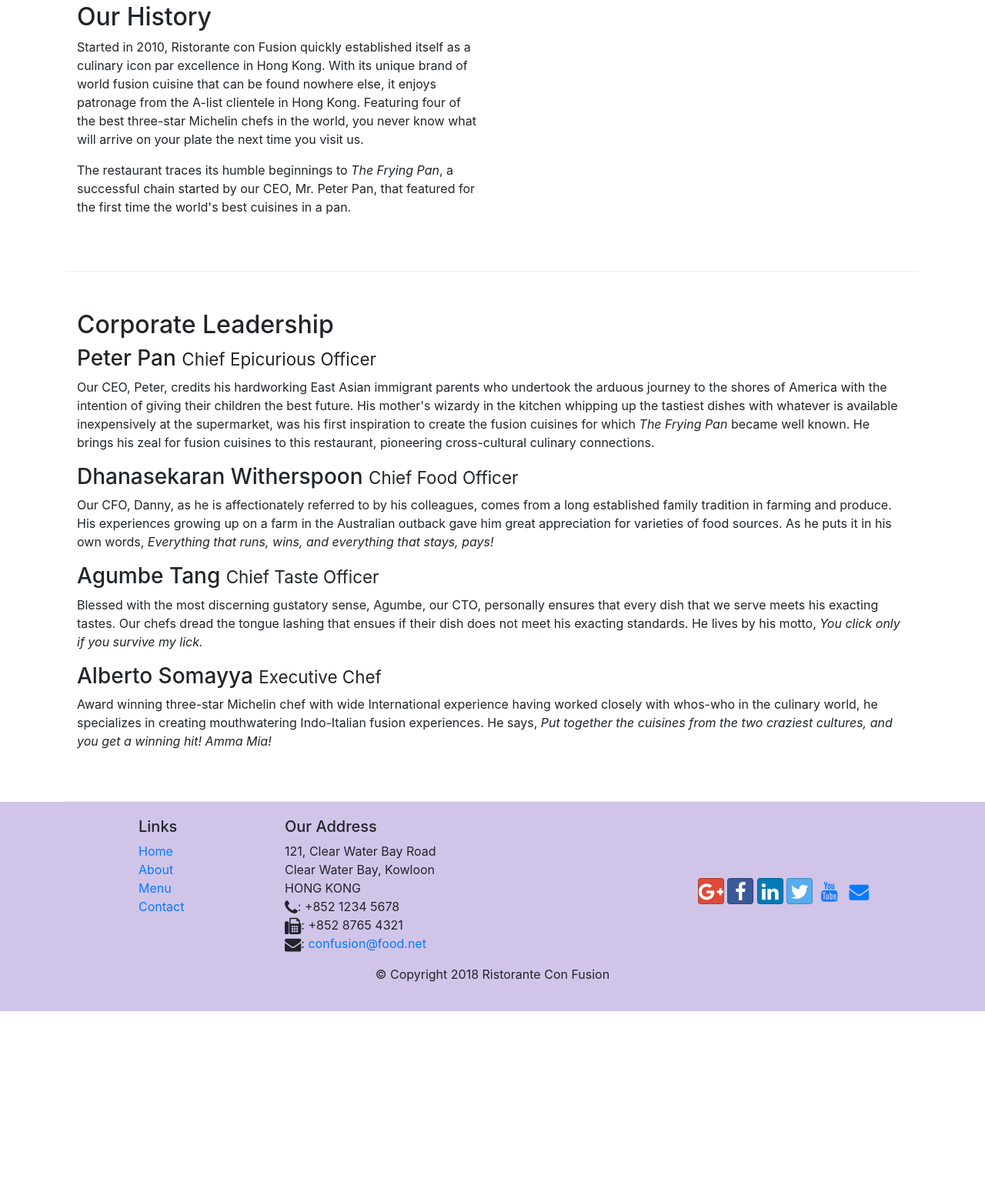
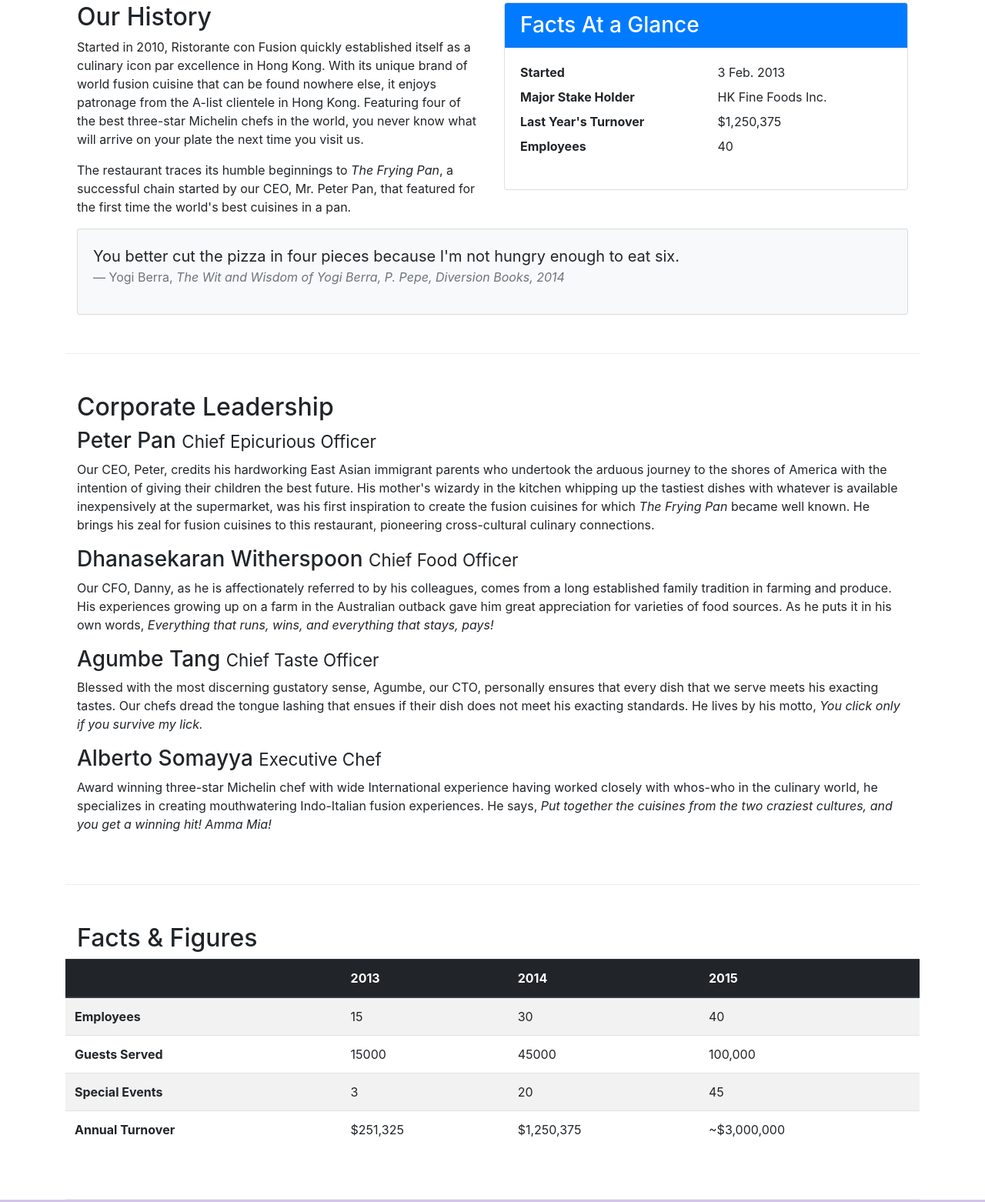
Before and after one commit to xabela/confusion, a website: page aboutus.html in a window 1280 px wide. Shown: the part 462-2024 px from the top of the page at 77% size. Before the commit the page ends 1776 px from the top, so only its background shows below. Drawn offline with nearby package versions, Linux system fonts and the light colour scheme.

Commit message:
tables and cards

```diff
--- a/aboutus.html
+++ b/aboutus.html
@@ -26,10 +26,14 @@
             <!-- mr auto buat menu2nya ditaruh mulai dari kanan -->
             <div class="collapse navbar-collapse" id="Navbar">
                 <ul class="navbar-nav mr-auto">
-                    <li class="nav-item"><a class="nav-link" href="./index.html"><span class="fa fa-home fa-lg"></span>Home</a></li>
-                    <li class="nav-item active"><a class="nav-link" href="#"><span class="fa fa-info fa-lg"></span>About</a></li>
-                    <li class="nav-item"><a class="nav-link" href="#"><span class="fa fa-list fa-lg"></span>Menu</a></li>
-                    <li class="nav-item"><a class="nav-link" href="./contactus.html"><span class="fa fa-address-card fa-lg"></span>Contact</a></li>
+                    <li class="nav-item"><a class="nav-link" href="./index.html"><span
+                                class="fa fa-home fa-lg"></span>Home</a></li>
+                    <li class="nav-item active"><a class="nav-link" href="#"><span
+                                class="fa fa-info fa-lg"></span>About</a></li>
+                    <li class="nav-item"><a class="nav-link" href="#"><span class="fa fa-list fa-lg"></span>Menu</a>
+                    </li>
+                    <li class="nav-item"><a class="nav-link" href="./contactus.html"><span
+                                class="fa fa-address-card fa-lg"></span>Contact</a></li>
                 </ul>
             </div>
         </div>
@@ -40,7 +44,8 @@
             <div class="row row-header">
                 <div class="col-12 col-sm-6">
                     <h1>Ristorante con Fusion</h1>
-                    <p>We take inspiration from the World's best cuisines, and create a unique fusion experience. Our lipsmacking creations will tickle your culinary senses!</p>
+                    <p>We take inspiration from the World's best cuisines, and create a unique fusion experience. Our
+                        lipsmacking creations will tickle your culinary senses!</p>
                 </div>
                 <div class="col-12 col-sm">
                 </div>
@@ -63,28 +68,114 @@
         <div class="row row-content">
             <div class="col-12 col-sm-6">
                 <h2>Our History</h2>
-                <p>Started in 2010, Ristorante con Fusion quickly established itself as a culinary icon par excellence in Hong Kong. With its unique brand of world fusion cuisine that can be found nowhere else, it enjoys patronage from the A-list clientele in Hong Kong.  Featuring four of the best three-star Michelin chefs in the world, you never know what will arrive on your plate the next time you visit us.</p>
-                <p>The restaurant traces its humble beginnings to <em>The Frying Pan</em>, a successful chain started by our CEO, Mr. Peter Pan, that featured for the first time the world's best cuisines in a pan.</p>
+                <p>Started in 2010, Ristorante con Fusion quickly established itself as a culinary icon par excellence
+                    in Hong Kong. With its unique brand of world fusion cuisine that can be found nowhere else, it
+                    enjoys patronage from the A-list clientele in Hong Kong. Featuring four of the best three-star
+                    Michelin chefs in the world, you never know what will arrive on your plate the next time you visit
+                    us.</p>
+                <p>The restaurant traces its humble beginnings to <em>The Frying Pan</em>, a successful chain started by
+                    our CEO, Mr. Peter Pan, that featured for the first time the world's best cuisines in a pan.</p>
             </div>
-            <div class="col-12 col-sm">
+            <div class="col-12 col-sm-6">
+                <div class="card">
+                    <h3 class="card-header bg-primary text-white">Facts At a Glance</h3>
+                    <div class="card-body">
+                        <dl class="row">
+                            <dt class="col-6">Started</dt>
+                            <dd class="col-6">3 Feb. 2013</dd>
+                            <dt class="col-6">Major Stake Holder</dt>
+                            <dd class="col-6">HK Fine Foods Inc.</dd>
+                            <dt class="col-6">Last Year's Turnover</dt>
+                            <dd class="col-6">$1,250,375</dd>
+                            <dt class="col-6">Employees</dt>
+                            <dd class="col-6">40</dd>
+                        </dl>
                     </div>
                 </div>
-
+            </div>
+            <div class="col-12">
+                <div class="card card-body bg-light">
+                    <blockquote class="blockquote">
+                        <p class="mb-0">You better cut the pizza in four pieces because
+                            I'm not hungry enough to eat six.</p>
+                        <footer class="blockquote-footer">Yogi Berra,
+                            <cite title="Source Title">The Wit and Wisdom of Yogi Berra,
+                            P. Pepe, Diversion Books, 2014</cite>
+                        </footer>
+                    </blockquote>
+                </div>
+            </div>
+        </div>
 
         <div class="row-content">
             <div class="col-12">
                 <h2>Corporate Leadership</h2>
                 <h3>Peter Pan <small>Chief Epicurious Officer</small></h3>
-                <p class="d-none d-sm-block">Our CEO, Peter, credits his hardworking East Asian immigrant parents who undertook the arduous journey to the shores of America with the intention of giving their children the best future. His mother's wizardy in the kitchen whipping up the tastiest dishes with whatever is available inexpensively at the supermarket, was his first inspiration to create the fusion cuisines for which <em>The Frying Pan</em> became well known. He brings his zeal for fusion cuisines to this restaurant, pioneering cross-cultural culinary connections.</p>
+                <p class="d-none d-sm-block">Our CEO, Peter, credits his hardworking East Asian immigrant parents who
+                    undertook the arduous journey to the shores of America with the intention of giving their children
+                    the best future. His mother's wizardy in the kitchen whipping up the tastiest dishes with whatever
+                    is available inexpensively at the supermarket, was his first inspiration to create the fusion
+                    cuisines for which <em>The Frying Pan</em> became well known. He brings his zeal for fusion cuisines
+                    to this restaurant, pioneering cross-cultural culinary connections.</p>
                 <h3>Dhanasekaran Witherspoon <small>Chief Food Officer</small></h3>
-                <p class="d-none d-sm-block">Our CFO, Danny, as he is affectionately referred to by his colleagues, comes from a long established family tradition in farming and produce. His experiences growing up on a farm in the Australian outback gave him great appreciation for varieties of food sources. As he puts it in his own words, <em>Everything that runs, wins, and everything that stays, pays!</em></p>
+                <p class="d-none d-sm-block">Our CFO, Danny, as he is affectionately referred to by his colleagues,
+                    comes from a long established family tradition in farming and produce. His experiences growing up on
+                    a farm in the Australian outback gave him great appreciation for varieties of food sources. As he
+                    puts it in his own words, <em>Everything that runs, wins, and everything that stays, pays!</em></p>
                 <h3>Agumbe Tang <small>Chief Taste Officer</small></h3>
-                <p class="d-none d-sm-block">Blessed with the most discerning gustatory sense, Agumbe, our CTO, personally ensures that every dish that we serve meets his exacting tastes. Our chefs dread the tongue lashing that ensues if their dish does not meet his exacting standards. He lives by his motto, <em>You click only if you survive my lick.</em></p>
+                <p class="d-none d-sm-block">Blessed with the most discerning gustatory sense, Agumbe, our CTO,
+                    personally ensures that every dish that we serve meets his exacting tastes. Our chefs dread the
+                    tongue lashing that ensues if their dish does not meet his exacting standards. He lives by his
+                    motto, <em>You click only if you survive my lick.</em></p>
                 <h3>Alberto Somayya <small>Executive Chef</small></h3>
-                <p class="d-none d-sm-block">Award winning three-star Michelin chef with wide International experience having worked closely with whos-who in the culinary world, he specializes in creating mouthwatering Indo-Italian fusion experiences. He says, <em>Put together the cuisines from the two craziest cultures, and you get a winning hit! Amma Mia!</em></p>
+                <p class="d-none d-sm-block">Award winning three-star Michelin chef with wide International experience
+                    having worked closely with whos-who in the culinary world, he specializes in creating mouthwatering
+                    Indo-Italian fusion experiences. He says, <em>Put together the cuisines from the two craziest
+                        cultures, and you get a winning hit! Amma Mia!</em></p>
             </div>
         </div>
-
+        <div class="row-content">
+            <div class="col-12 col-sm-9">
+                <h2>Facts &amp; Figures</h2>
+            </div>
+            <div class="table-responsive">
+                <table class="table table-striped">
+                    <thead class="thead-dark">
+                        <tr>
+                            <th>&nbsp;</th>
+                            <th>2013</th>
+                            <th>2014</th>
+                            <th>2015</th>
+                        </tr>
+                    </thead>
+                    <tbody>
+                        <tr>
+                            <th>Employees</th>
+                            <td>15</td>
+                            <td>30</td>
+                            <td>40</td>
+                        </tr>
+                        <tr>
+                            <th>Guests Served</th>
+                            <td>15000</td>
+                            <td>45000</td>
+                            <td>100,000</td>
+                        </tr>
+                        <tr>
+                            <th>Special Events</th>
+                            <td>3</td>
+                            <td>20</td>
+                            <td>45</td>
+                        </tr>
+                        <tr>
+                            <th>Annual Turnover</th>
+                            <td>$251,325</td>
+                            <td>$1,250,375</td>
+                            <td>~$3,000,000</td>
+                        </tr>
+                </table>
+            </div>
+        </div>
     </div>
 
     <footer class="footer">
@@ -112,11 +203,16 @@
                 </div>
                 <div class="col-12 col-sm-4 align-self-center">
                     <div class="text-center">
-                        <a class="btn btn-social-icon btn-google" href="http://google.com/+"><i class="fa fa-google-plus fa-lg"></i></a>
-                        <a class="btn btn-social-icon btn-facebook" href="http://www.facebook.com/profile.php?id="><i class="fa fa-facebook fa-lg"></i></a>
-                        <a class="btn btn-social-icon btn-linkedin" href="http://www.linkedin.com/in/"><i class="fa fa-linkedin fa-lg"></i></a>
-                        <a class="btn btn-social-icon btn-twitter" href="http://twitter.com/"><i class="fa fa-twitter fa-lg"></i></a>
-                        <a class="btn btn-social-icon btn-youtube" href="http://youtube.com/"><i class="fa fa-youtube fa-lg"></i></a>
+                        <a class="btn btn-social-icon btn-google" href="http://google.com/+"><i
+                                class="fa fa-google-plus fa-lg"></i></a>
+                        <a class="btn btn-social-icon btn-facebook" href="http://www.facebook.com/profile.php?id="><i
+                                class="fa fa-facebook fa-lg"></i></a>
+                        <a class="btn btn-social-icon btn-linkedin" href="http://www.linkedin.com/in/"><i
+                                class="fa fa-linkedin fa-lg"></i></a>
+                        <a class="btn btn-social-icon btn-twitter" href="http://twitter.com/"><i
+                                class="fa fa-twitter fa-lg"></i></a>
+                        <a class="btn btn-social-icon btn-youtube" href="http://youtube.com/"><i
+                                class="fa fa-youtube fa-lg"></i></a>
                         <a class="btn btn-social-icon" href="mailto:"><i class="fa fa-envelope fa-lg"></i></a>
                     </div>
                 </div>
```
Lines whose indentation alone changed are shown as unchanged.
